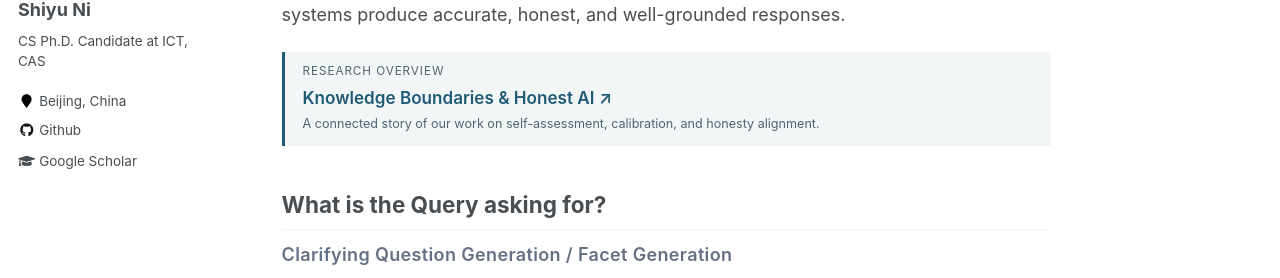
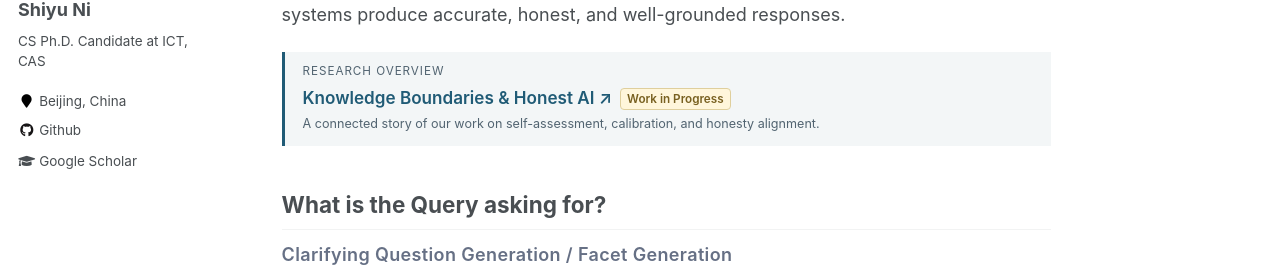
Before and after one commit to ShiyuNee/ShiyuNee.github.io, a Jekyll site: the page built from _pages/publications.md, in a window 1280 px wide. Shown: the part 294-572 px from the top of the page. Built offline with Jekyll 4.4.1, drawn with Linux system fonts in a browser that asks for light colours.

Commit message:
Mark research overview as work in progress

```diff
--- a/_pages/publications.md
+++ b/_pages/publications.md
@@ -8,7 +8,7 @@ redirect_from:
 
 My research centers on building trustworthy knowledge-intensive AI systems, organized around a unified question-answering pipeline: given a user query, (1) understanding what the query is truly asking, (2) assessing whether the model knows the answer, (3) evaluating whether external evidence is reliable, and (4) effectively leveraging external knowledge when needed. Each stage addresses a critical challenge in ensuring that AI systems produce accurate, honest, and well-grounded responses.
 
-<p class="research-overview-link"><span>Research overview</span><a href="{{ '/research/knowledge-boundaries/' | relative_url }}">Knowledge Boundaries &amp; Honest AI <span aria-hidden="true">↗</span></a><small>A connected story of our work on self-assessment, calibration, and honesty alignment.</small></p>
+<p class="research-overview-link"><span>Research overview</span><a href="{{ '/research/knowledge-boundaries/' | relative_url }}">Knowledge Boundaries &amp; Honest AI <span aria-hidden="true">↗</span></a><span class="research-overview-link__status">Work in Progress</span><small>A connected story of our work on self-assessment, calibration, and honesty alignment.</small></p>
 
 {% for group in site.data.publications %}
 {% unless group.hide_section %}
--- a/_sass/_archive.scss
+++ b/_sass/_archive.scss
@@ -83,6 +83,22 @@
   > span { display: block; font-size: 0.65em; letter-spacing: 0.08em; text-transform: uppercase; color: #526471; }
   > a { display: inline-block; margin: 0.25em 0; font-size: 0.95em; font-weight: 600; color: #205b76; text-decoration: none; }
   > a:hover { text-decoration: underline; }
+  > .research-overview-link__status {
+    display: inline-block;
+    margin: 0.25em 0 0.25em 0.65em;
+    padding: 0.18em 0.55em;
+    border: 1px solid #dfcf9d;
+    border-radius: 4px;
+    background: #fff6db;
+    color: #786020;
+    font-size: 0.65em;
+    font-weight: 600;
+    line-height: 1.4;
+    letter-spacing: 0;
+    text-transform: none;
+    vertical-align: 0.1em;
+    white-space: nowrap;
+  }
   small { display: block; font-size: 0.7em; color: #526471; }
 }
 
```
